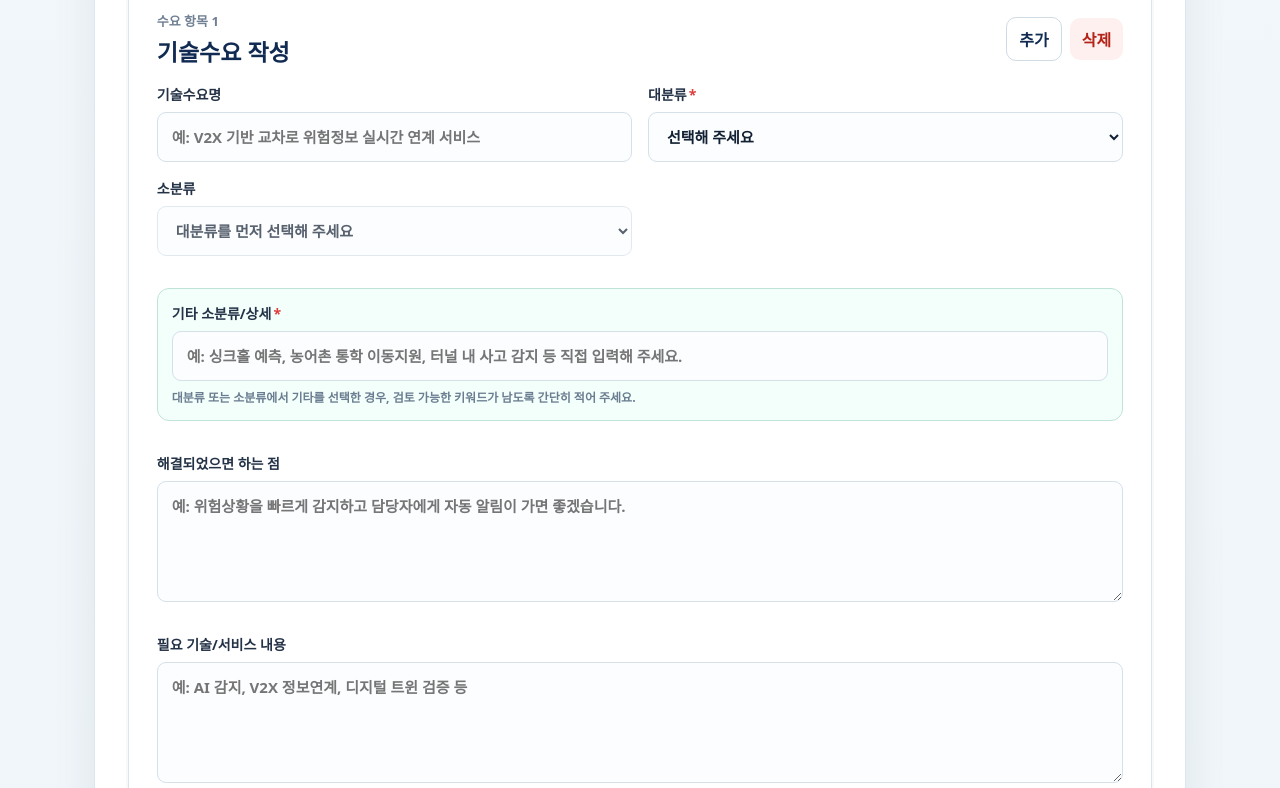
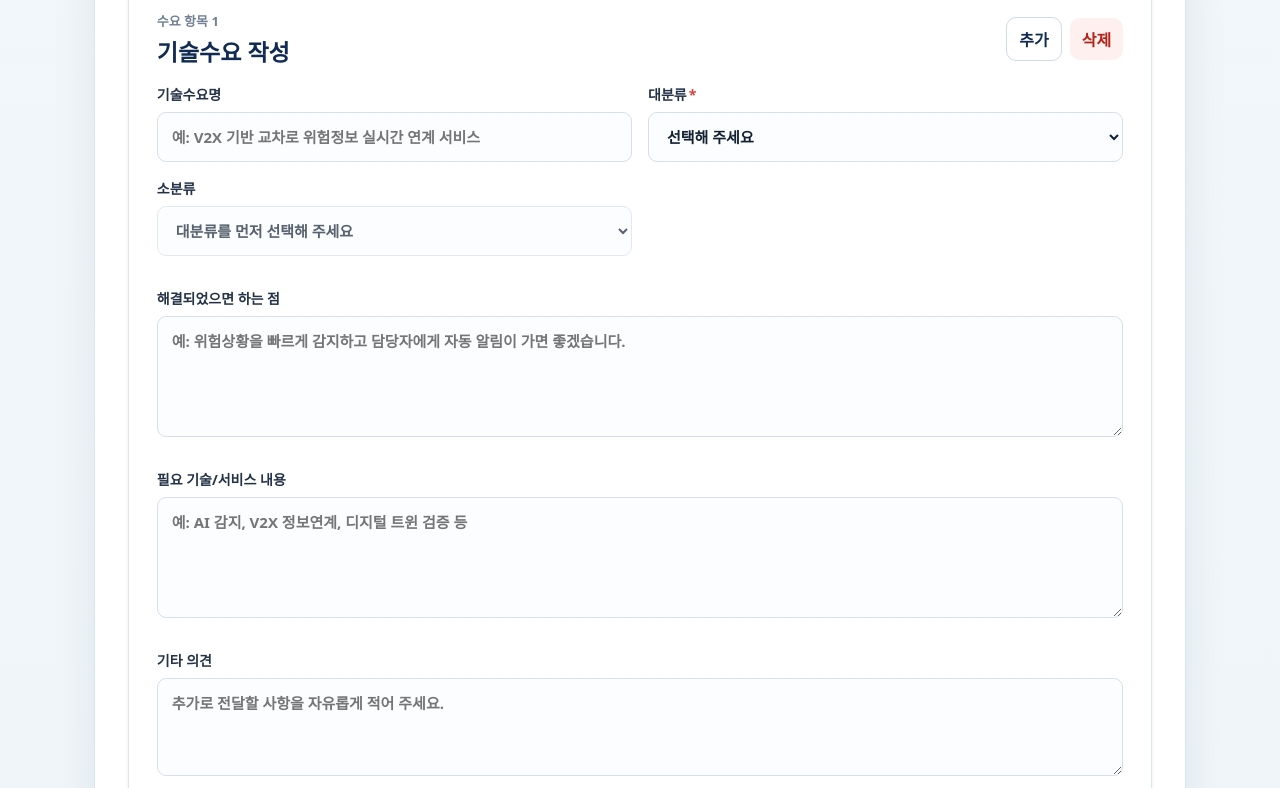
Before and after one commit to lsi307-create/technology-demand-survey-form, a website: page index.html in a window 1280 px wide. Shown: the part 3741-4529 px from the top of the page. Drawn offline with Linux system fonts and the light colour scheme.

Commit message:
Fix 기타 detail field visibility

```diff
--- a/index.html
+++ b/index.html
@@ -5,7 +5,7 @@
     <meta name="viewport" content="width=device-width, initial-scale=1.0" />
     <title>교통·도로·재난안전 분야 기술수요조사</title>
     <link rel="icon" href="data:," />
-    <link rel="stylesheet" href="./src/styles.css?v=admin-system-13" />
+    <link rel="stylesheet" href="./src/styles.css?v=admin-system-14" />
   </head>
   <body>
     <main class="page">
@@ -79,6 +79,6 @@
     <script>
       window.GOOGLE_SHEET_WEBAPP_URL = 'https://script.google.com/macros/s/AKfycbzFI7i6J53dRTV3pBewxLzIXPkfuMfeuFAJazCH4Pi6OTgIrnaBEO_ruYgp8cG2ckEk9Q/exec';
     </script>
-    <script type="module" src="./src/main.js?v=admin-system-13"></script>
+    <script type="module" src="./src/main.js?v=admin-system-14"></script>
   </body>
 </html>
--- a/src/main.js
+++ b/src/main.js
@@ -1164,10 +1164,9 @@ function updateSubcategoryOptions(index, category, selectedValue = '') {
 function updateSubcategoryOtherDetails(index) {
   const form = document.querySelector('#survey');
   const category = formValue(form, `category-${index}`);
-  const subcategory = formValue(form, `subcategory-${index}`);
   const panel = document.querySelector(`[data-other-subcategory="${CSS.escape(String(index))}"]`);
   const inputEl = fieldByName(form, `subcategoryOther-${index}`);
-  const isOther = category === '기타' || subcategory === '기타';
+  const isOther = category === '기타';
 
   if (panel) panel.hidden = !isOther;
   if (inputEl) {
@@ -1529,7 +1528,7 @@ async function submit(event) {
   }
 
   const missingOtherDetail = payload.demands.findIndex((demand) => (
-    demand.category === '기타' || demand.subcategory === '기타'
+    demand.category === '기타'
   ) && !demand.subcategoryOther);
   if (missingOtherDetail >= 0) {
     show(`${missingOtherDetail + 1}번 기술수요의 기타 소분류/상세 내용을 입력해 주세요.`);
--- a/src/styles.css
+++ b/src/styles.css
@@ -1,6 +1,7 @@
 :root { font-family: 'Pretendard', 'Noto Sans KR', system-ui, sans-serif; color: #0f2740; background: #f1f4f7; }
 * { box-sizing: border-box; }
 body { margin: 0; }
+[hidden] { display: none !important; }
 body[data-view="respondent"] #adminApp { display: none; }
 body[data-view="admin"] #guidebook,
 body[data-view="admin"] #survey { display: none; }
```
Also changed, not shown: dist/index.html, dist/src/main.js, dist/src/styles.css.
